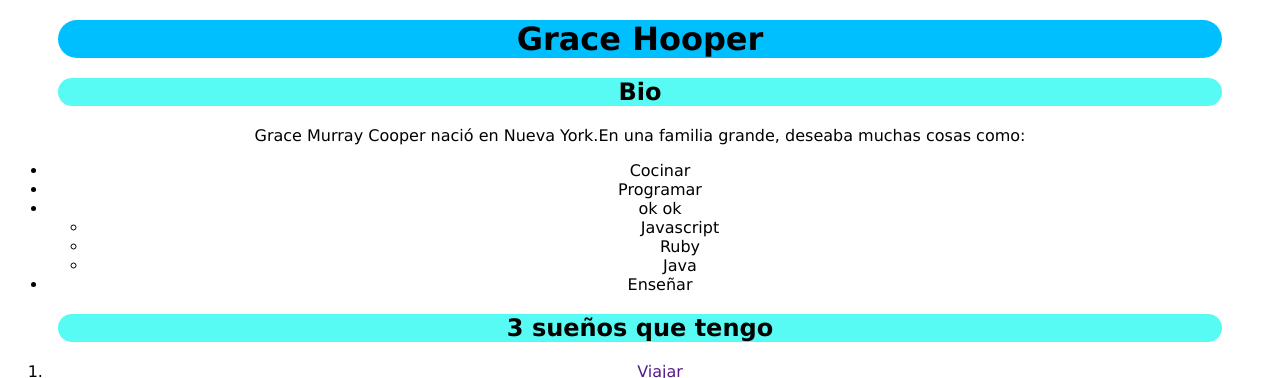
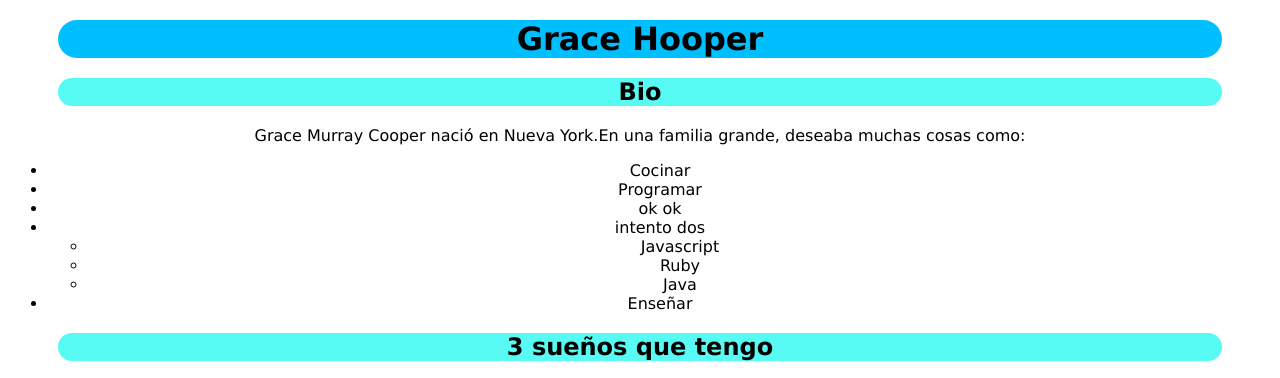
Before and after one commit to grissel182/ConociendoHTML, a plain HTML site: page index.html in a window 1280 px wide. Shown: the top 378 px of the page. Drawn offline with Linux system fonts and the light colour scheme.

Commit message:
cambios 2

```diff
--- a/index.html
+++ b/index.html
@@ -29,6 +29,7 @@
 	    	<li>Cocinar</li>
 			<li>Programar</li>
 			<li>ok ok</li>
+			<li>intento dos</li>
 			<ul>
 				<li>Javascript</li>
 				<li>Ruby</li>
```
